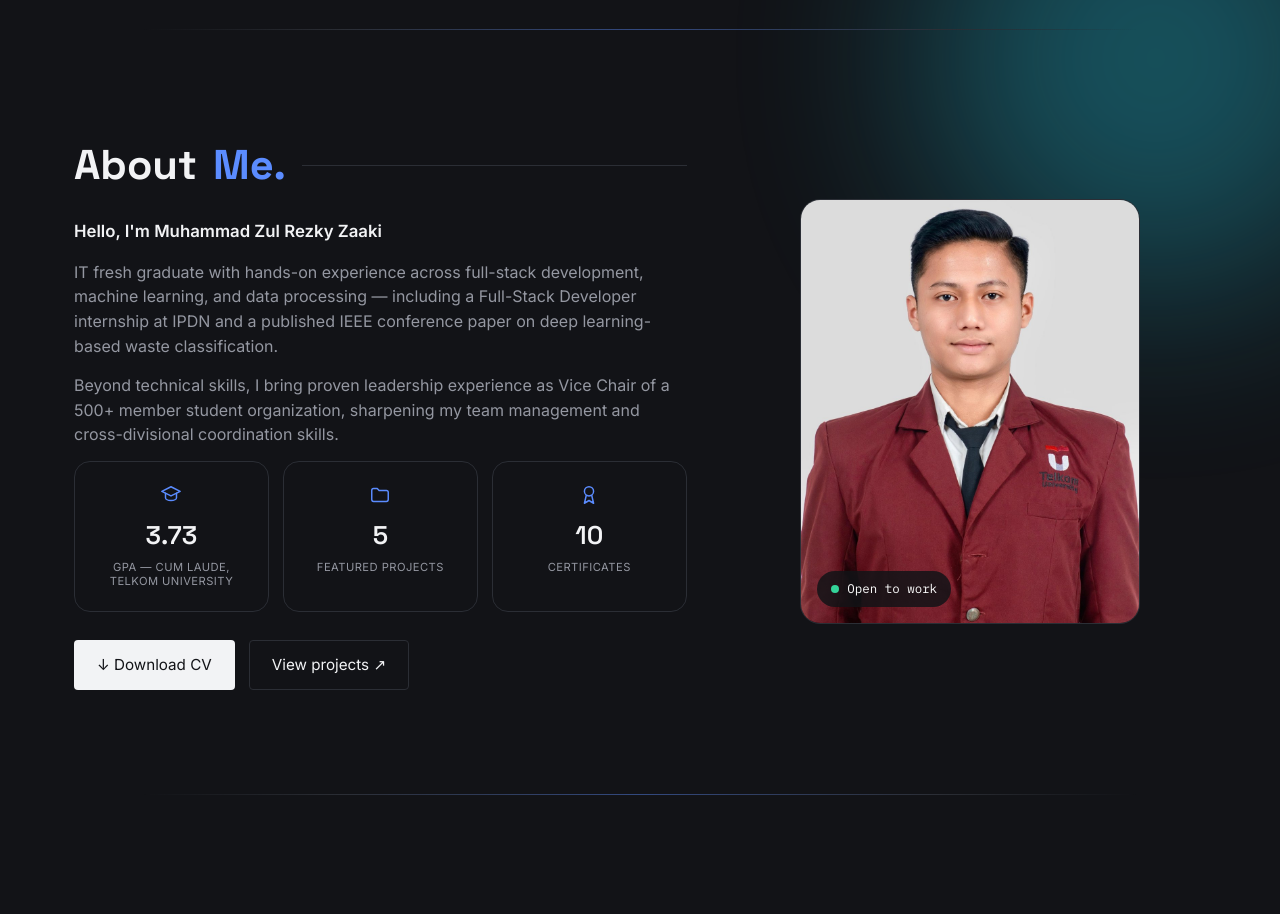
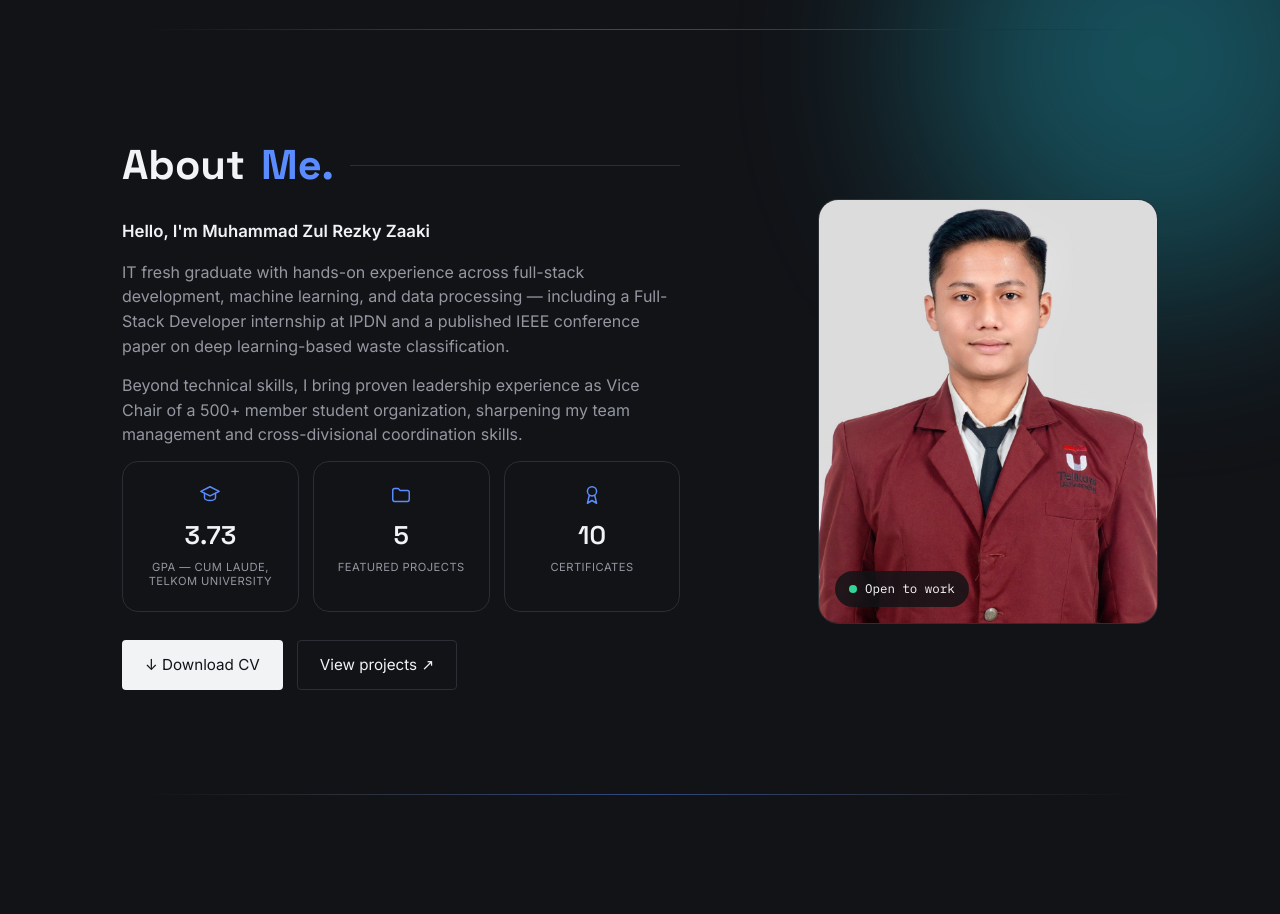
Before and after one commit to mhmmdzul/portofolio-muhammad-zul-rezky-zaaki, a React (Vite) app: page / in a window 1280 px wide. Shown: the part 880-1794 px from the top of the page. Built offline with nearby package versions, Linux system fonts and the light colour scheme.

Commit message:
Center About section and adjust nav scroll position

```diff
--- a/src/animations.css
+++ b/src/animations.css
@@ -2313,3 +2313,27 @@ section[id] {
   position: sticky;
   z-index: 40;
 }
+
+/* ── 34. About lebih di tengah + posisi berhenti menu lebih pas ── */
+
+/* Saat klik menu, halaman berhenti sedikit lebih ke bawah,
+   supaya jarak kosong di atas judul tidak terlalu besar */
+section#about,
+section#portfolio,
+section#contact {
+  scroll-margin-top: -96px !important;
+}
+
+/* Isi About dikumpulkan di tengah, sejajar dengan hero */
+@media (min-width: 901px) {
+  .about-layout {
+    max-width: 1100px;
+    margin-inline: auto;
+    padding-inline: 32px;
+    align-items: center;
+  }
+
+  .about-visual {
+    justify-self: end;
+  }
+}
```
